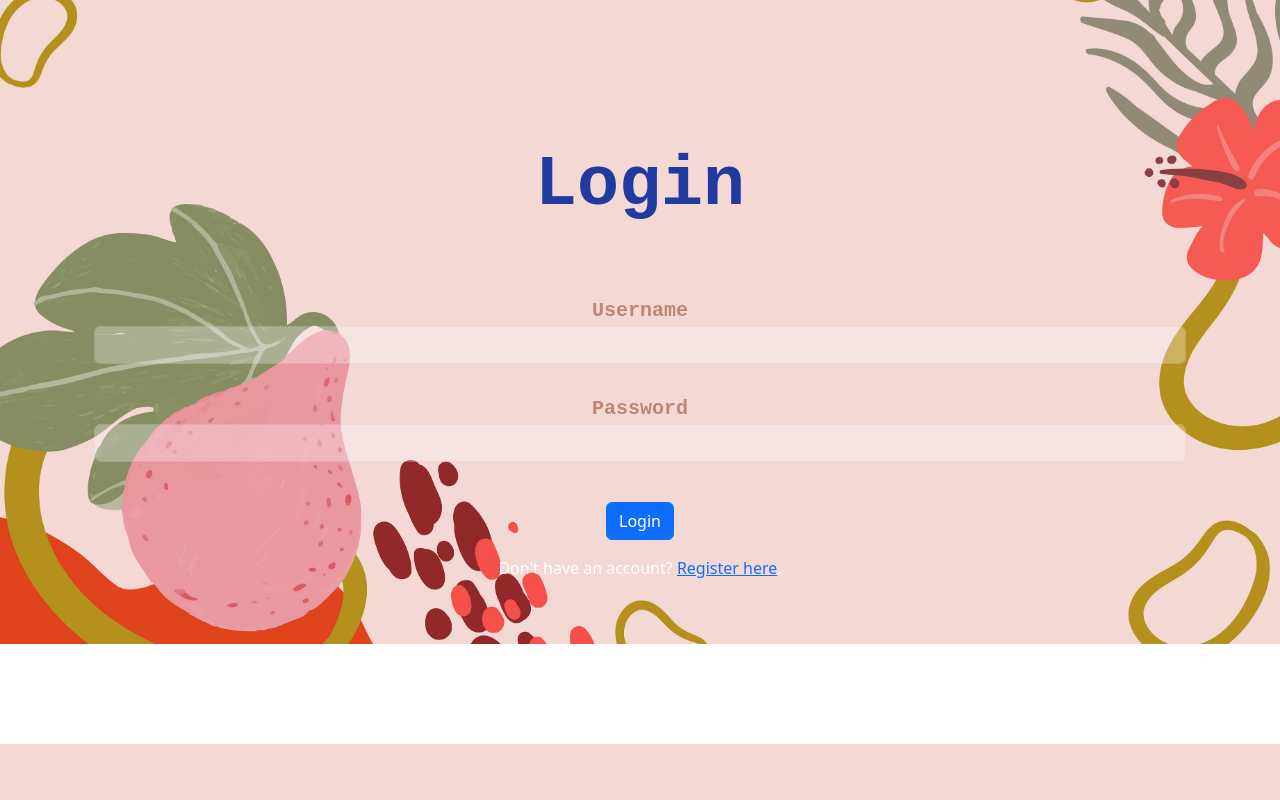
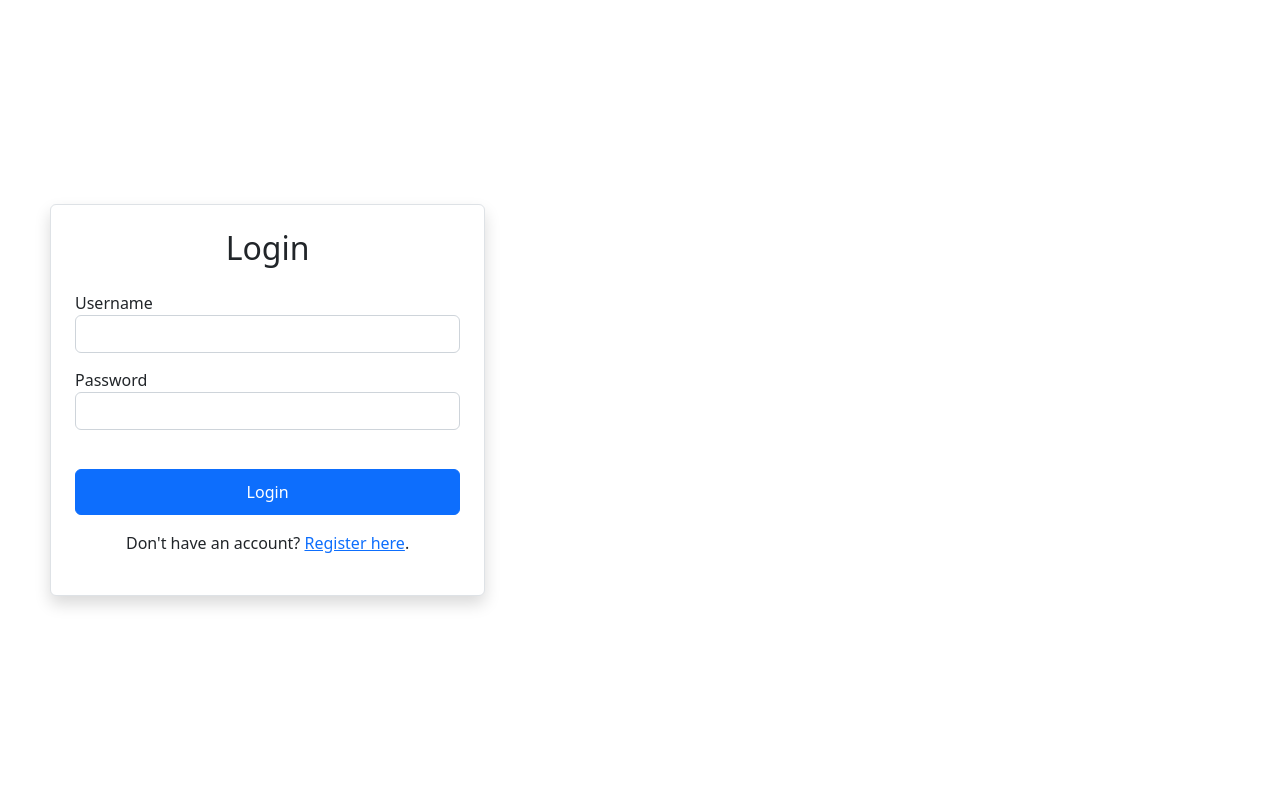
Before and after one commit to Hkz0/Kampung-kitchen-web, a PHP site: page /frontend/login.html in a window 1280 px wide. Shown: the part 56-856 px from the top of the page. Before the commit the page ends 800 px from the top, so only its background shows below. Run offline with PHP 8.4, Linux system fonts and the light colour scheme.

Commit message:
frontend revamp

```diff
--- a/frontend/css/login.css
+++ b/frontend/css/login.css
@@ -1,15 +1,71 @@
 .login-text{
     font-size: 70px;
-    color: rgb(33, 58, 159);;
+    color: rgb(33, 58, 159);
     font-family: 'Courier New', Courier, monospace;
     text-align: center;
     font-weight: bold;
-
 }
 
 .form-group{
-    color: rgba(175, 118, 96, 0.814);
-    font-size: 20px;
-    font-family: 'Courier New', Courier, monospace;
-    font-weight: 600;
+    color: #333;
+    font-size: 16px;
+    font-family: inherit;
+    font-weight: 500;
 }
+
+.login-box {
+    background-color: #fff !important;
+    border-radius: 10px;
+    border: 1px solid #dee2e6;
+}
+
+.form-control {
+    background-color: #fff;
+    border: 1px solid #ced4da;
+    margin-bottom: 15px;
+}
+
+.form-control:focus {
+    background-color: #fff;
+}
+
+.btn-primary {
+    padding: 10px;
+}
+
+.position-relative {
+    min-height: 100vh;
+    position: relative;
+    overflow: hidden;
+}
+
+.container {
+    margin-left: 0;
+    padding-left: 50px;
+    position: relative;
+    z-index: 2;
+}
+
+.background-image {
+    position: absolute;
+    top: 0;
+    left: 0;
+    width: 100%;
+    height: 100%;
+    background-image: url('../img/login-background.png');
+    background-size: cover;
+    background-position: center;
+    background-repeat: no-repeat;
+    z-index: 1;
+}
+
+/* Add a subtle overlay to make the login box more readable */
+.background-image::after {
+    content: '';
+    position: absolute;
+    top: 0;
+    left: 0;
+    width: 100%;
+    height: 100%;
+    background: rgba(0, 0, 0, 0.3);
+}
--- a/frontend/login.html
+++ b/frontend/login.html
@@ -6,34 +6,41 @@
     <title>Login</title>
     <link href="https://cdn.jsdelivr.net/npm/bootstrap@5.3.3/dist/css/bootstrap.min.css" rel="stylesheet">
     <link rel="stylesheet" href="css/login.css">
-
 </head>
 <body>
     <!-- navbar -->
     <div id="navbar-container"></div>
 
-    <div class="position-relative">
-        <img src="img/login.jpg" class="img-fluid position-absolute w-100 h-100" alt="Background" style="object-fit: cover; z-index: -1;">
-        <div class="container text-center text-white py-5">
+    <div class="position-relative vh-100 d-flex align-items-center">
+        <div class="container">
+            <div class="row">
+                <div class="col-md-5">
+                    <div class="login-box bg-white p-4 rounded shadow">
+                        <h2 class="text-dark text-center mb-4">Login</h2>
+                        <form id="login-form" method="post">
+                            <div class="form-group">
+                                <label for="username" class="text-dark">Username</label>
+                                <input type="text" class="form-control" id="username" required>
+                            </div>
+                            <div class="form-group">
+                                <label for="password" class="text-dark">Password</label>
+                                <input type="password" class="form-control" id="password" required>
+                            </div>
 
-    <div class="container mt-5">
-        <br><br><h2 class="login-text" >Login</h2>
-        <form id="login-form" method="post">
-            <div class="form-group">
-                <br><br><label for="username">Username</label>
-                <br><input type="text" style="opacity: 0.3;" class="form-control" id="username" required>
+                            <button type="submit" class="btn btn-primary w-100 mt-4">Login</button>
+                        </form>
+                        <p class="mt-3 text-dark text-center">Don't have an account? <a href="register.html">Register here</a>.</p>
+                    </div>
+                </div>
             </div>
-            <div class="form-group" >
-                <br><label for="password">Password</label>
-                <br><input type="password" style="opacity: 0.3;" class="form-control" id="password" required>
-            </div>
+        </div>
+    </div>
 
-            <br><button type="submit" class="btn btn-primary mt-3">Login</button>
-        </form>
-        <p class="mt-3">Don't have an account? <a href="register.html">Register here</a>.</p>
-    </div>
     <script type="module" src="login.js"></script>
     <script type="module" src="navbar.js"></script>
     <script src="https://cdn.jsdelivr.net/npm/bootstrap@5.3.3/dist/js/bootstrap.bundle.min.js"></script>
 </body>
 </html>
+    <script src="https://cdn.jsdelivr.net/npm/bootstrap@5.3.3/dist/js/bootstrap.bundle.min.js"></script>
+</body>
+</html>
```
Also changed, not shown: frontend/css/dashboard.css (+34 -32 lines), frontend/dashboard.js (+9 -12 lines).
